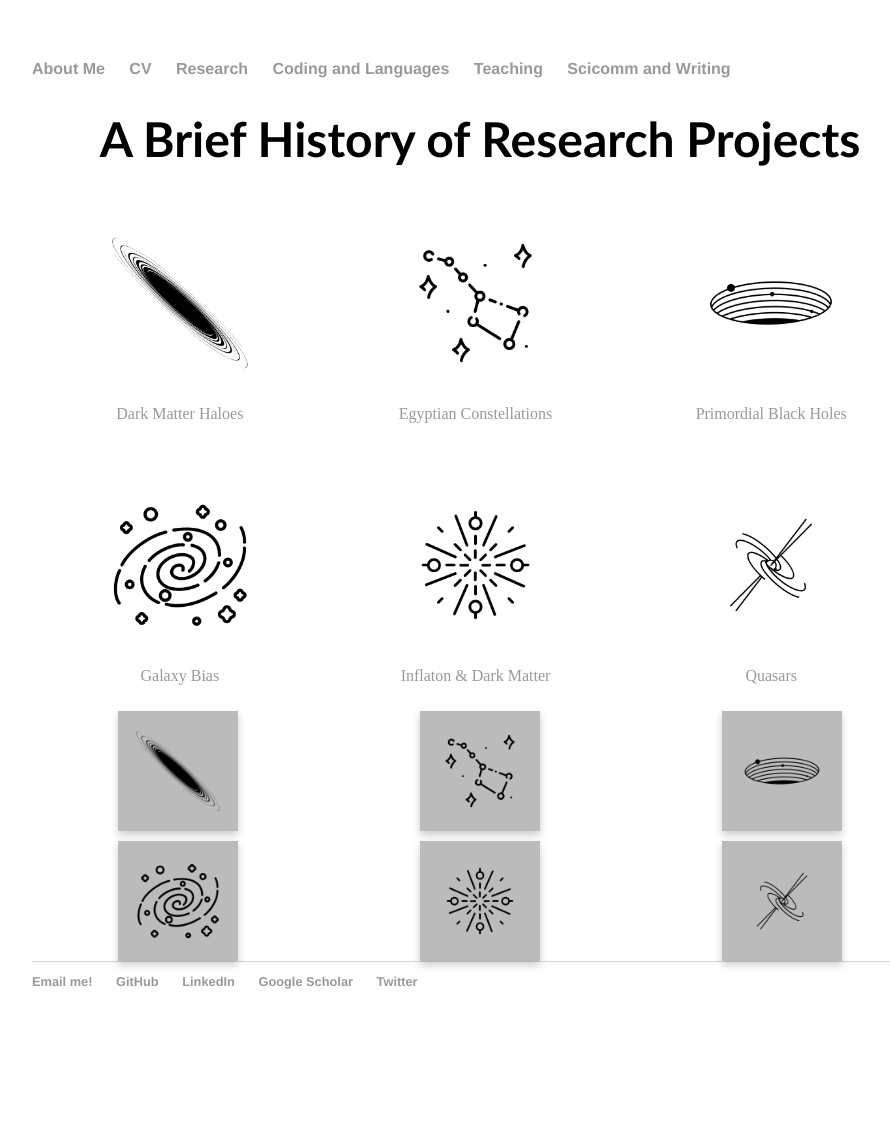
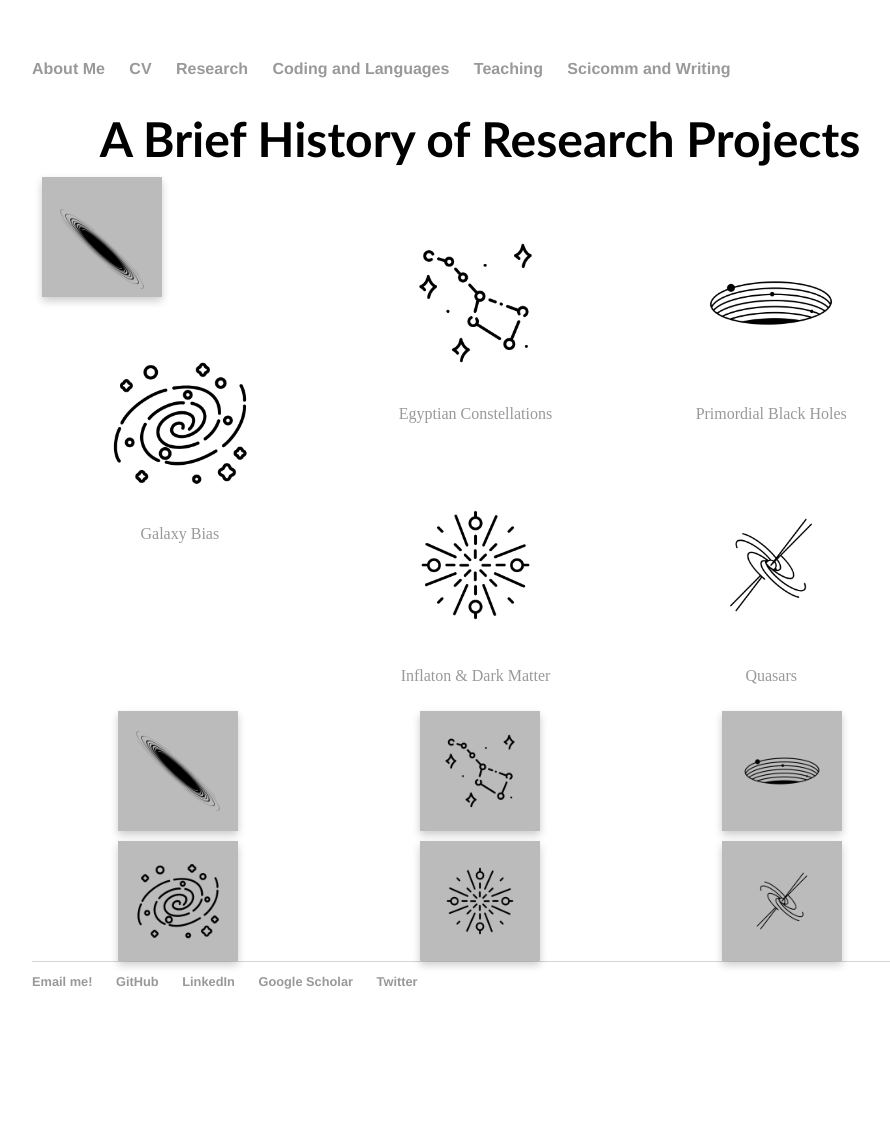
Before and after one commit to lunazagor/lunazagor.github.io, a Jekyll site: the page built from research/index.html, in a window 1280 px wide. Shown: the whole page, without its empty margins (160-1050 px from the left). Built offline with Jekyll 4.4.1, drawn with Linux system fonts in a browser that asks for light colours.

Commit message:
Update index.html

```diff
--- a/research/index.html
+++ b/research/index.html
@@ -112,9 +112,18 @@
 <div class="row">
   <div class="column">
   </figure>
-  <figure class="gallery__item gallery__item--6">
-    <a href="https://lunazagor.github.io/"><img src="dmhalo.png" style="width:100%" title="DM Haloes" alt="Fuzzy"></a>
-    <figcaption> <a href="https://lunazagor.github.io/"> Dark Matter Haloes </a> </figcaption>
+ <div class="flip-card">
+        <div class="flip-card-inner">
+          <div class="flip-card-front">
+            <a href="https://lunazagor.github.io/"><img src="dmhalo.png" style="width:100%" title="DM Haloes" alt="Fuzzy"></a>
+            <!-- <img src="img/heroes_thumbnail/heroes_thumbnail_large/abaddon_lg.png" alt="Avatar" style="width:120px;height:120px;" />  -->
+          </div>
+          <div class="flip-card-back">
+            <br />
+            <p>(1,1)</p>
+          </div>
+        </div>
+      </div>
   </figure>
   </figure>
   <figure class="gallery__item gallery__item--6">
```
